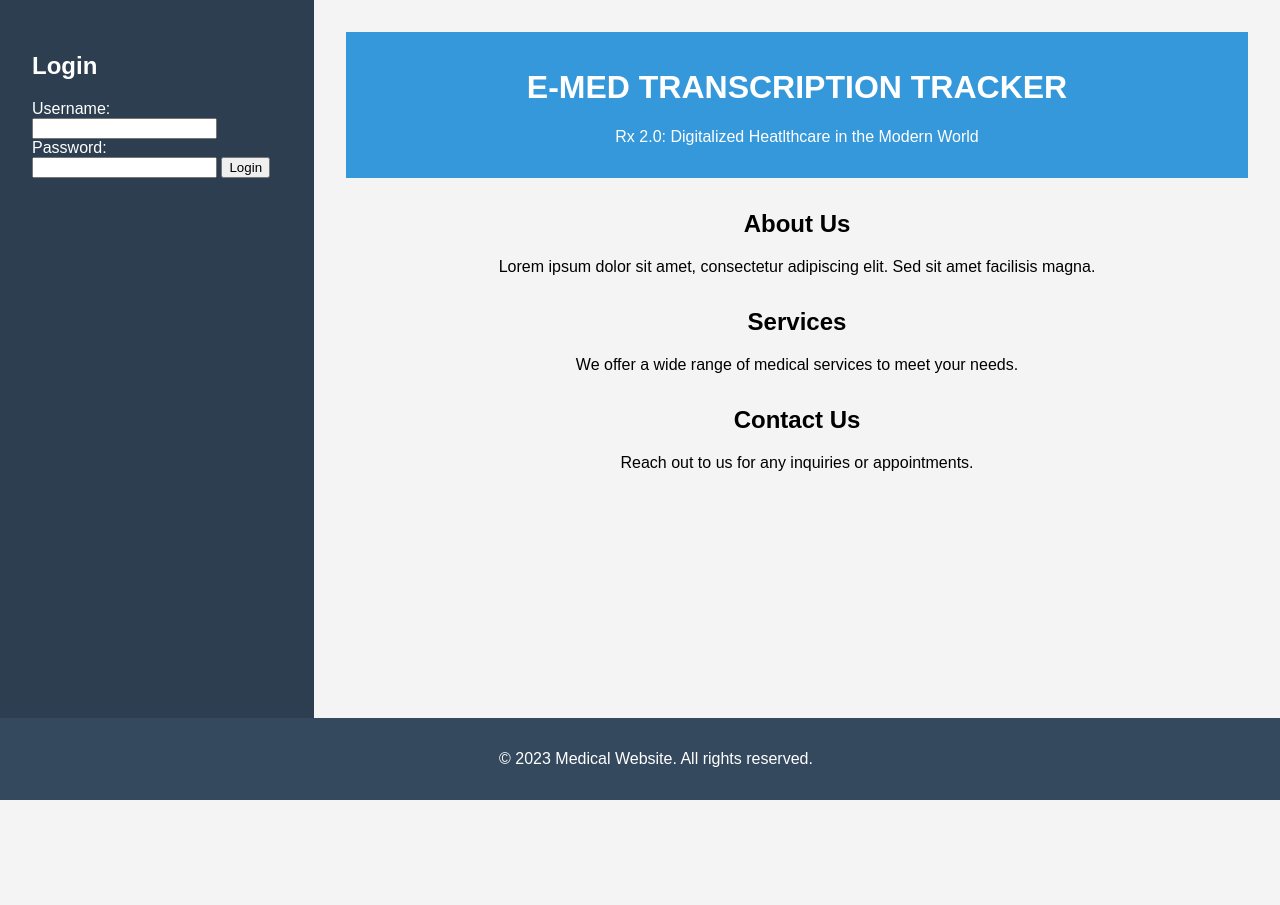
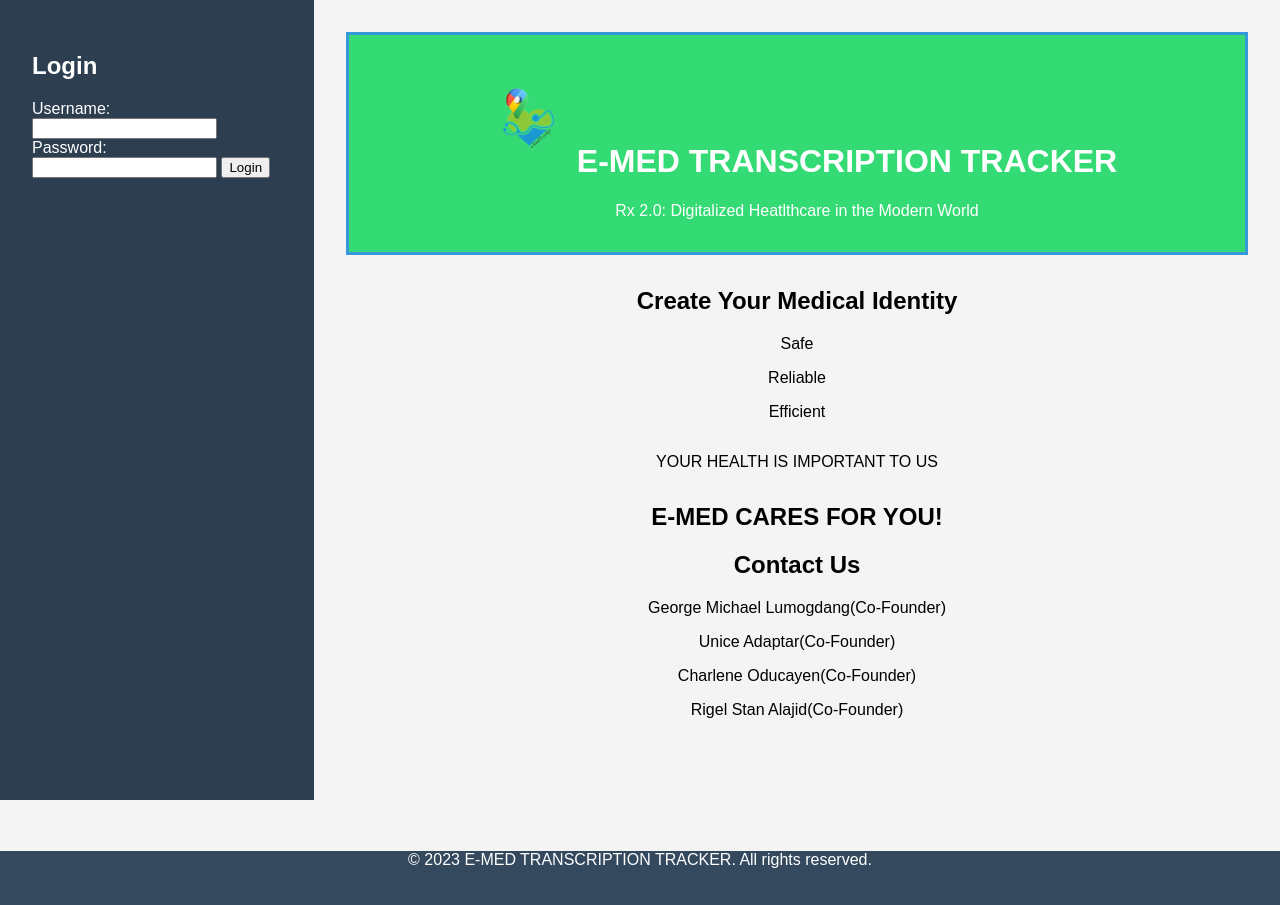
Before and after one commit to Geo-Hackathon/Bigdata5, a plain HTML site: page transpo/src/index.html in a window 1280 px wide. Before the commit the page ends 800 px from the top, so only its background shows below. Drawn offline with Linux system fonts and the light colour scheme.

Commit message:
Add files via upload

```diff
--- a/transpo/src/index.html
+++ b/transpo/src/index.html
@@ -1,9 +1,10 @@
 <!DOCTYPE html>
 <html>
     <head>
-        <title></title>
+        <title>E-MED TRANS</title>
         <link rel="stylesheet" href="styles.css">
         <meta charset="utf-8">
+        <meta name="viewport" content="width=device-width, initial-scale=1.0">
     </head>
     <body>
         <input type="checkbox" class="menu-toggle" id="menu-toggle">
@@ -23,31 +24,35 @@
 
             <main>
                 <header>
-                    <h1>E-MED TRANSCRIPTION TRACKER</h1>
+                    <h1><img src="eMed_logo.png">E-MED TRANSCRIPTION TRACKER</h1>
                     <p>Rx 2.0: Digitalized Heatlthcare in the Modern World</p>
                 </header>
 
                 <section>
-                    <h2>About Us</h2>
-                    <p>Lorem ipsum dolor sit amet, consectetur adipiscing elit. Sed sit amet facilisis magna.</p>
+                    <h2>Create Your Medical Identity</h2>
+                    <p>Safe</p>
+                    <p>Reliable</p>
+                    <p>Efficient</p>
                 </section>
 
                 <section>
-                    <h2>Services</h2>
-                    <p>We offer a wide range of medical services to meet your needs.</p>
-                    <!-- Add more details about services as needed -->
+                    <p>YOUR HEALTH IS IMPORTANT TO US</p>
                 </section>
 
                 <section>
+                    <h2>E-MED CARES FOR YOU!</h2>
                     <h2>Contact Us</h2>
-                    <p>Reach out to us for any inquiries or appointments.</p>
+                    <p>George Michael Lumogdang(Co-Founder)</p>
+                    <p>Unice Adaptar(Co-Founder)</p>
+                    <p>Charlene Oducayen(Co-Founder)</p>
+                    <p>Rigel Stan Alajid(Co-Founder)</p>
                     <!-- Add a contact form or contact information as needed -->
                 </section>
             </main>
         </div>
 
         <footer>
-            <p>&copy; 2023 Medical Website. All rights reserved.</p>
+            <p>&copy; 2023 E-MED TRANSCRIPTION TRACKER. All rights reserved.</p>
         </footer>
     </body>
 </html>
--- a/transpo/src/styles.css
+++ b/transpo/src/styles.css
@@ -4,9 +4,14 @@ body {
     padding: 0;
     background-color: #f4f4f4;
 }
+img {
+    width: 100px;
+    height: 100px;
+}
 
 header {
-    background-color: #3498db;
+    border: 3px solid #3498db;
+    background-color: #34db74;
     color: #ffffff;
     text-align: center;
     padding: 1em;
@@ -21,10 +26,10 @@ footer {
     background-color: #34495e;
     color: #ffffff;
     text-align: center;
-    padding: 1em;
-    position: fixed;
-    bottom: 0;
-    width: 100%;
+    margin-top: 4%;
+    padding-bottom: 20px;
+    border-top: 3px;
+    clear: both;
 }
 
 .menu-container {
```
Also changed, not shown: transpo/src/eMed_logo.png (added).
